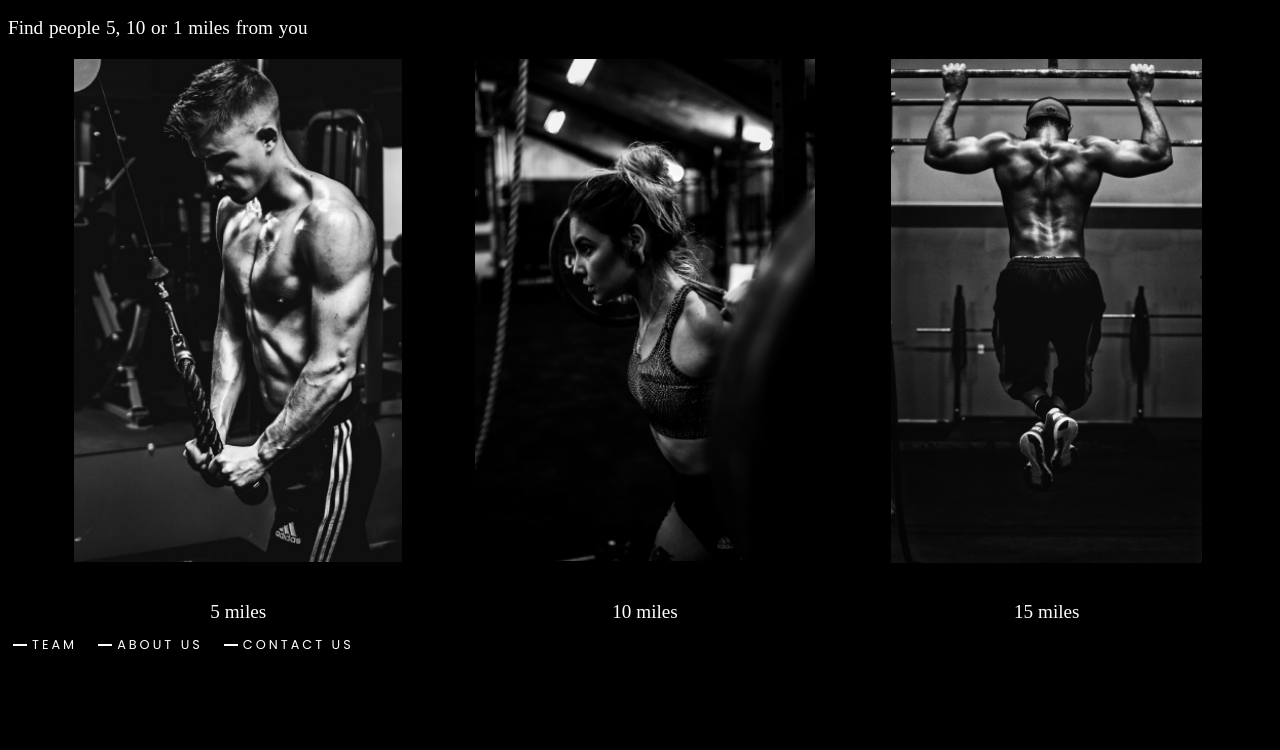
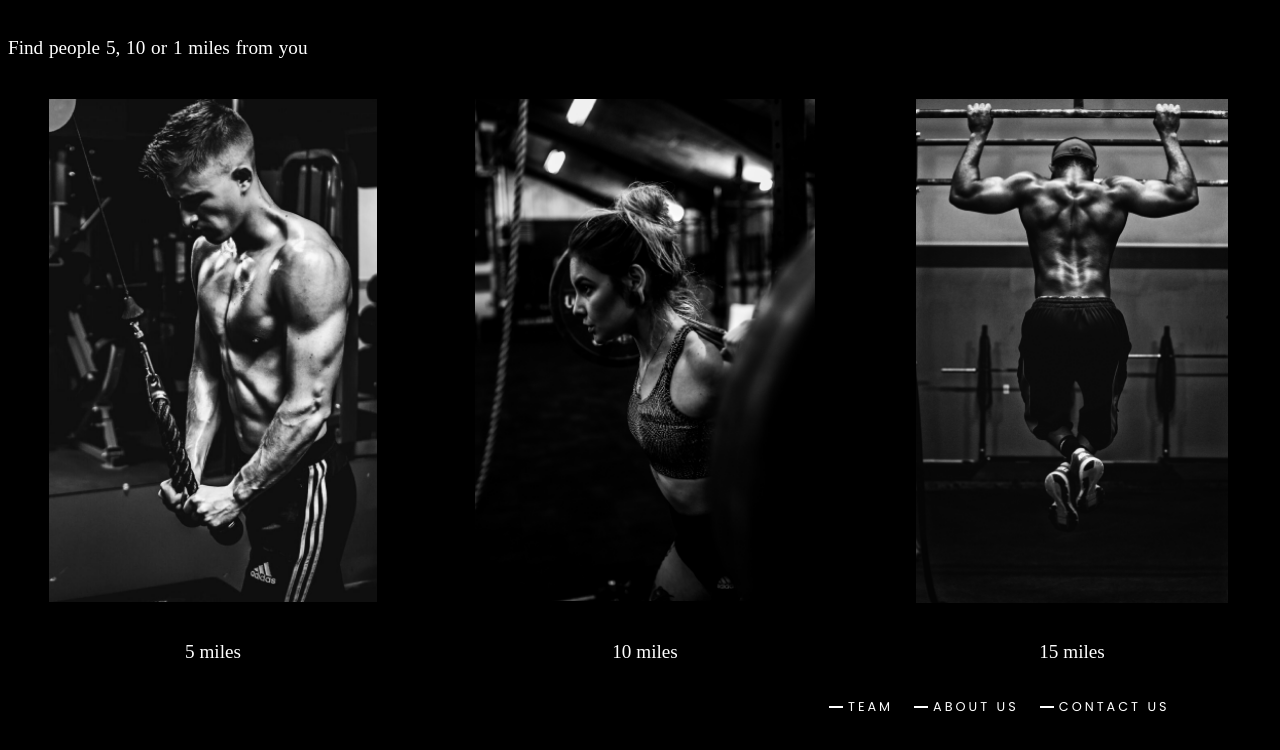
Before and after one commit to ChrisCodeCole/temp-dotnet-cra, a React (Create React App) app: page /search in a window 1280 px wide. Shown: the top 750 px of the page. Built offline with nearby package versions, Linux system fonts and the light colour scheme; a web font is replaced by a local one.

Commit message:
Add styling to footer on search.js

```diff
--- a/src/containers/Search/Search.module.css
+++ b/src/containers/Search/Search.module.css
@@ -4,7 +4,7 @@
 }
 
 .searchHeader {
-	height: 40px;
+	height: 10%;
 	display: flex;
 	align-items: center;
 	margin: 8px;
@@ -12,7 +12,8 @@
 
 .searchBody {
 	display: flex;
-	justify-content: space-evenly;
+	justify-content: space-around;
+	align-content: center;
 }
 
 .searchContent {
@@ -20,3 +21,11 @@
 	flex-direction: column;
 	align-items: center;
 }
+
+.searchFooter {
+	display: flex;
+	align-items: center;
+	justify-content: flex-end;
+	height: 10%;
+	margin-right: 8%;
+}
```
